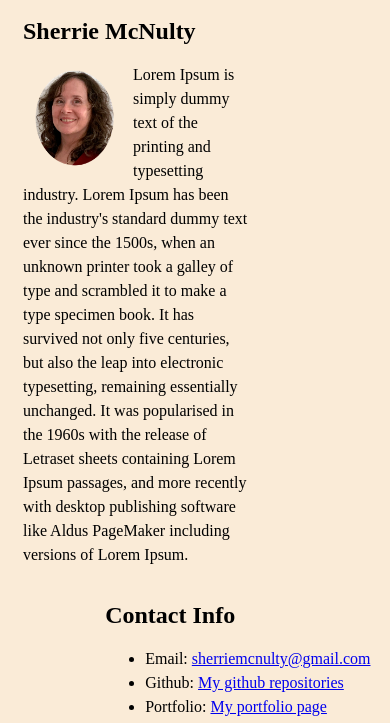
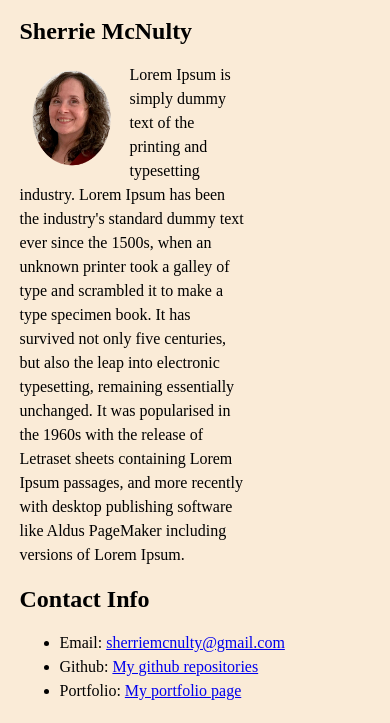
Before and after one commit to sherriemcnulty/html-css-sticky-footer, a plain HTML site: page index.html in a window 390 px wide. Shown: the part 60-783 px from the top of the page. Drawn offline with Linux system fonts and the light colour scheme.

Commit message:
added media query to get rid of floats when screen < 865px

```diff
--- a/mystyle.css
+++ b/mystyle.css
@@ -31,7 +31,6 @@ pre {
 #intro {
 	float: left;
 	max-width: 65%;
-	margin-left: 1%;
 }
 #contact {
 	float: right;
@@ -47,3 +46,12 @@ pre {
 	bottom: 0;
 	position: sticky;
 }
+
+@media only screen and (max-width: 865px) {
+	#intro {
+		float: none;
+	}
+	#contact {
+		float: none;
+	}
+}
```
